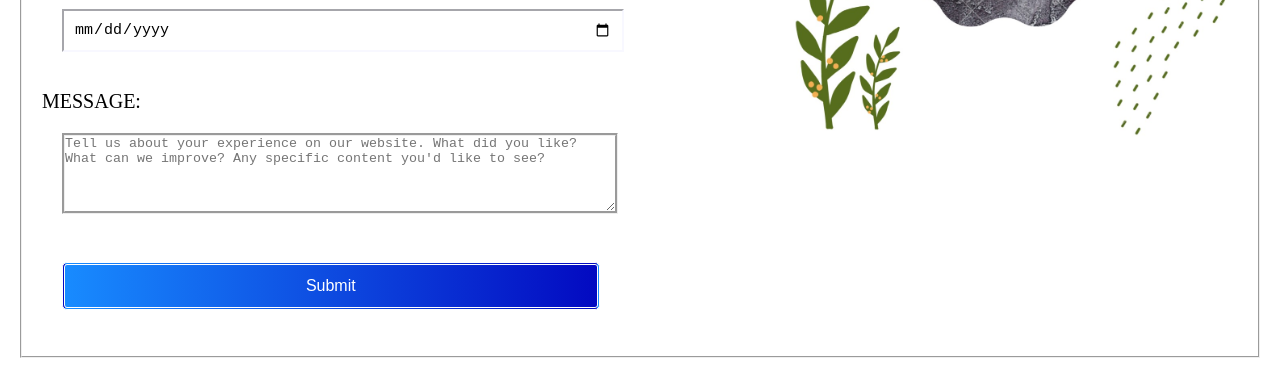
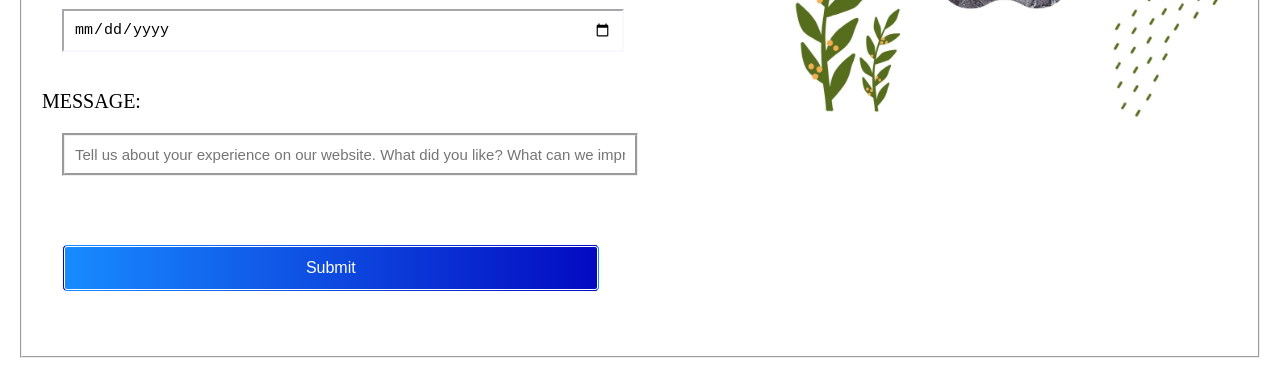
Before and after one commit to kt-pixels/www.github.io, a plain HTML site: page contact.html in a window 1280 px wide. Shown: the part 920-1289 px from the top of the page. Drawn offline with Linux system fonts and the light colour scheme.

Commit message:
input field set

```diff
--- a/contact.html
+++ b/contact.html
@@ -110,7 +110,7 @@
                             <input type="date" name="date" placeholder="ENTER DATE" id="date" required>
                             <br>
                             <label for="message">MESSAGE:</label>
-                            <textarea name="" id="msg" cols="50" rows="5" placeholder="Tell us about your experience on our website. What did you like? What can we improve? Any specific content you'd like to see?" itemid="message"></textarea><br>
+                            <input type="message" name="message" id="msg" cols="50" rows="5" placeholder="Tell us about your experience on our website. What did you like? What can we improve? Any specific content you'd like to see?" itemid="message"><br>
                             <button type="submit" id="button">Submit</button>
                         </div>
                 <div class="myimage">
```
